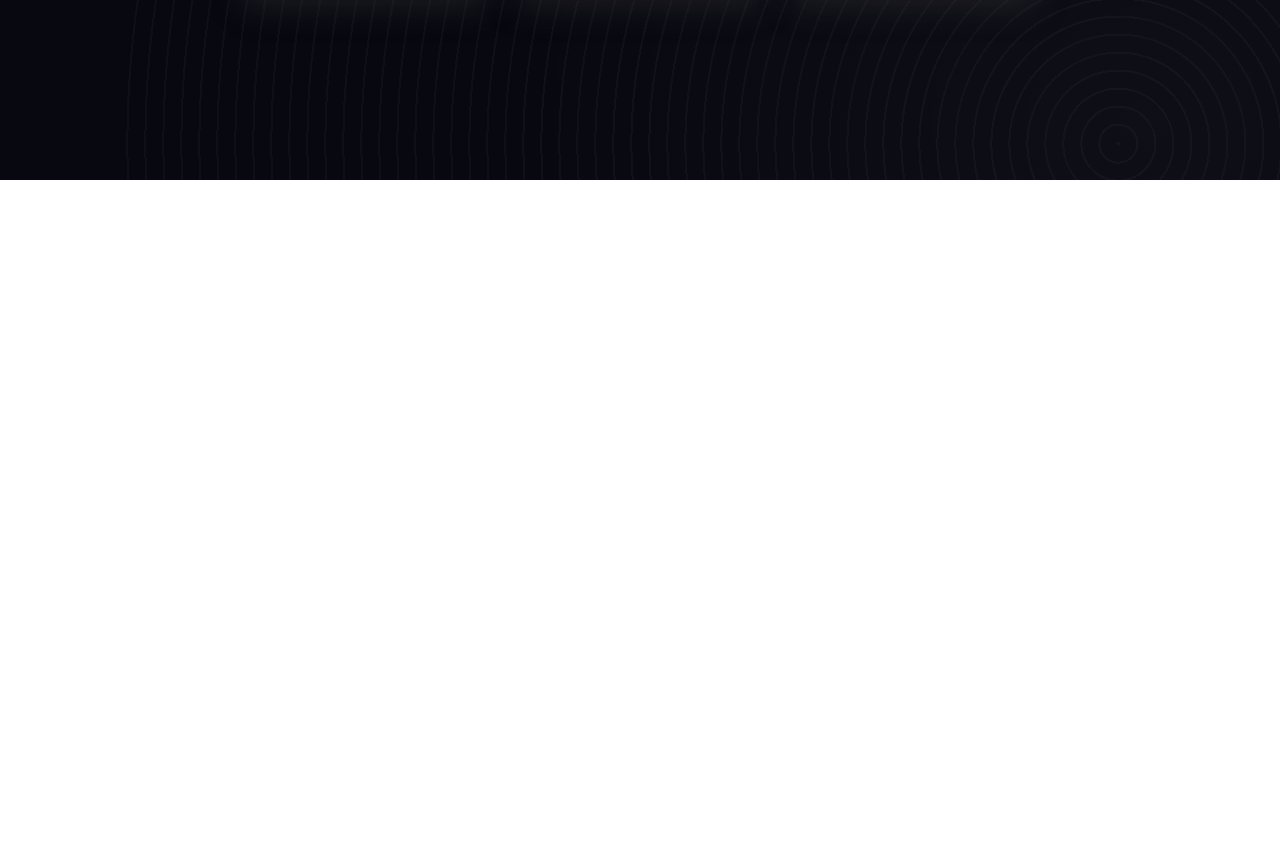
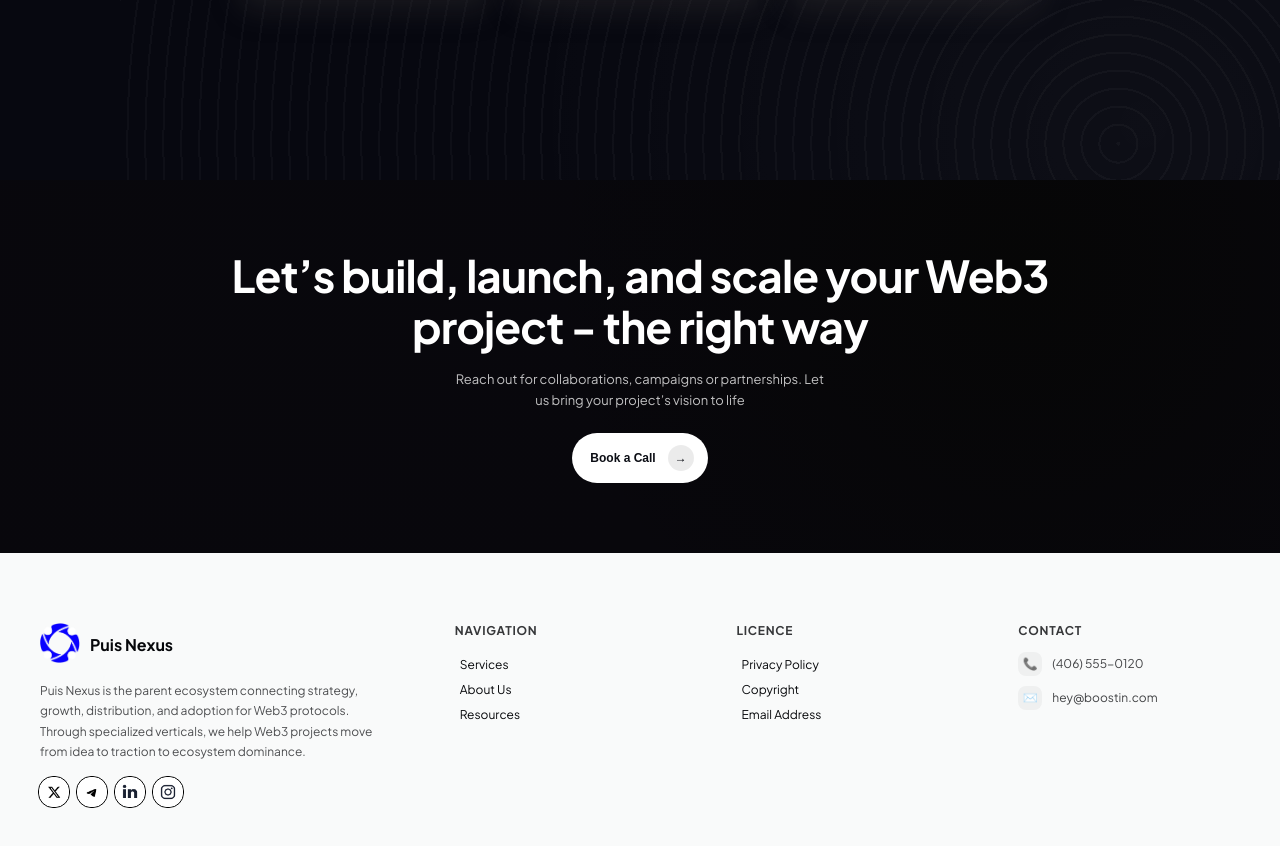
Before and after one commit to Aniefiok-Malachy/puisnexus, a React (Create React App) app: page /blogpage in a window 1280 px wide. Shown: the part 800-1646 px from the top of the page. Before the commit the page ends 980 px from the top, so only its background shows below. Built offline with nearby package versions, Linux system fonts and the light colour scheme.

Commit message:
Ready to Deploy on Vercel

```diff
--- a/src/App.js
+++ b/src/App.js
@@ -2,20 +2,22 @@ import "./App.css";
 import { BrowserRouter, Routes, Route } from "react-router-dom";
 import Home from "./Pages/Home";
 import BlogPage from "./Components/BlogPage/BlogPage";
+import BlogDetails from "./Components/BlogDetail/BlogDetail";
 import ScrollToTop from "./Components/ScrollToTop/ScrollToTop";
-import BlogDetails from "./Components/BlogDetail/BlogDetail";
-import Navbar from "./Components/Navbar/Navbar";
+import MainLayout from "./Layout/Layout";
 
 function App() {
   return (
     <BrowserRouter>
-      <ScrollToTop/>
-      <Navbar />
+      <ScrollToTop />
 
       <Routes>
-        <Route path="/" element={<Home />} />
-        <Route path="/blogpage" element={<BlogPage/>}/>
-        <Route path="/blog/:id" element={<BlogDetails/>} />
+        {/* Pages WITH footer */}
+        <Route element={<MainLayout />}>
+          <Route path="/" element={<Home />} />
+          <Route path="/blogpage" element={<BlogPage />} />
+          <Route path="/blog/:id" element={<BlogDetails />} />
+        </Route>
       </Routes>
     </BrowserRouter>
   );
--- a/src/Components/Navbar/Navbar.css
+++ b/src/Components/Navbar/Navbar.css
@@ -143,7 +143,7 @@
   display: flex;
   position: absolute;
   top: calc(100% + 2px);
-  left: 55%;
+  left: 65%;
   transform: translateX(-50%);
   width: min(200px, calc(100% - 32px));
   padding: 18px;
--- /dev/null
+++ b/src/Layout/Layout.jsx
@@ -0,0 +1,15 @@
+import Navbar from "../Components/Navbar/Navbar";
+import FooterCTA from "../Components/FooterCTA/FooterCTA";
+import { Outlet } from "react-router-dom";
+
+export default function MainLayout() {
+  return (
+    <>
+      <Navbar />
+      <Outlet />
+      <section id="contact">
+        <FooterCTA />
+      </section>
+    </>
+  );
+}
--- a/src/Pages/Home.jsx
+++ b/src/Pages/Home.jsx
@@ -2,7 +2,7 @@ import Hero from "../Components/Hero/Hero";
 import Services from "../Components/Services/Services";
 import AboutLayout from "../Components/AboutLayout/AboutLayout";
 import Resources from "../Components/Resources/Resources";
-import FooterCTA from "../Components/FooterCTA/FooterCTA";
+// import FooterCTA from "../Components/FooterCTA/FooterCTA";
 
 export default function Home() {
   return (
@@ -23,9 +23,9 @@ export default function Home() {
         <Resources />
       </section>
 
-      <section id="contact" >
+      {/* <section id="contact" >
       <FooterCTA />
-      </section>
+      </section> */}
     </>
   );
 }
```
Also changed, not shown: src/Home.jsx (deleted, +0 -7 lines).
